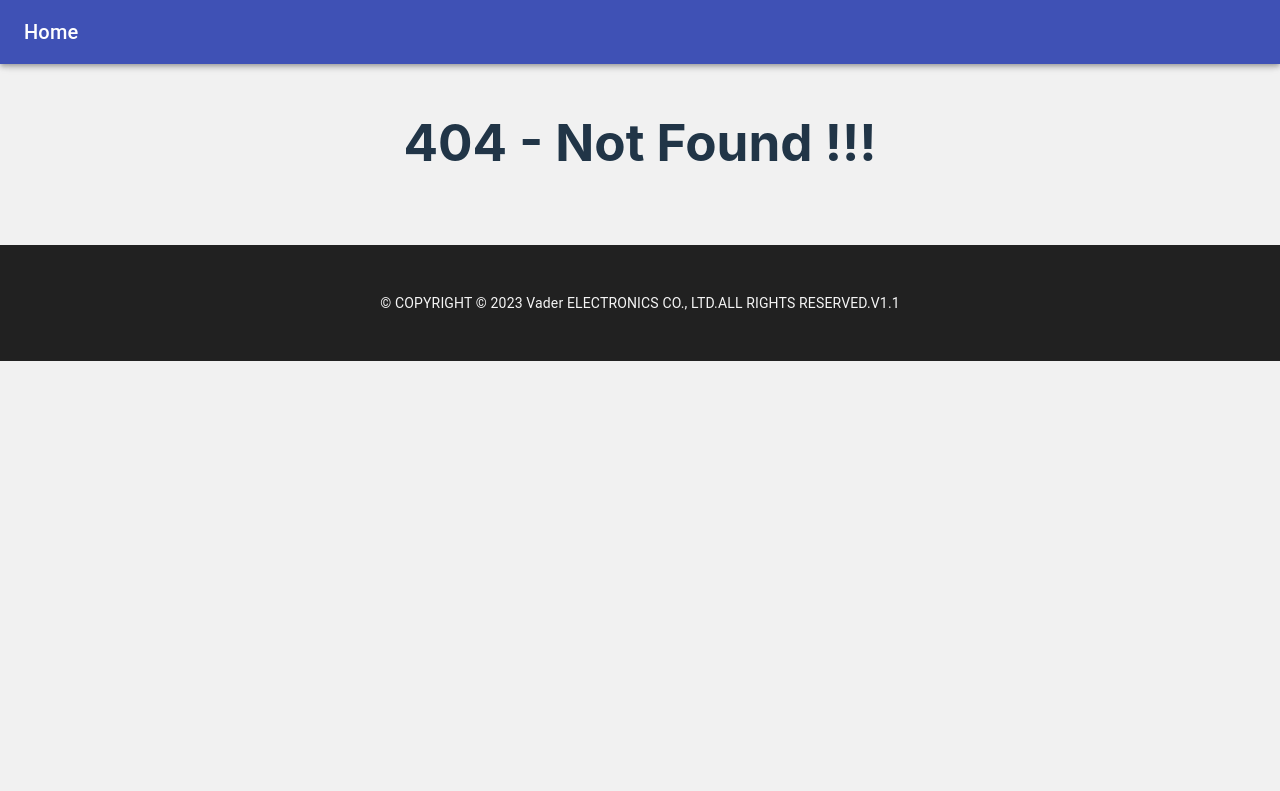
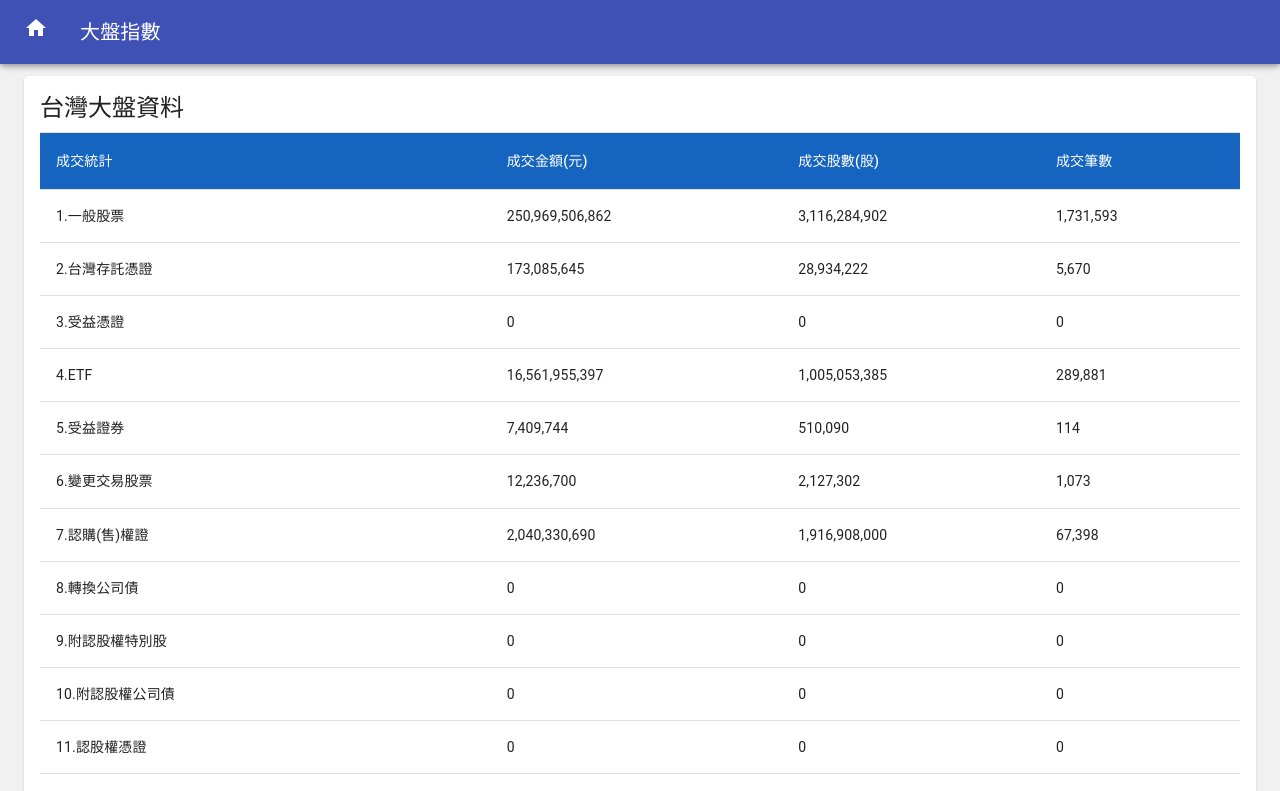
Before and after one commit to st9866101/b2c-chat-openai, a React (Vite) app: page /historicalTable in a window 1280 px wide. Before the commit this address had no page. Shown: the top 791 px of the page. Built offline with nearby package versions, Linux system fonts and the light colour scheme.

Commit message:
1.更新大盤指數UI 假資料

```diff
--- a/src/App.tsx
+++ b/src/App.tsx
@@ -1,6 +1,7 @@
 import { useState, useEffect } from 'react';
 import { BrowserRouter as BrowserRouter, Routes, Route } from 'react-router-dom';
 import Home from './pages/Home';
+import HistoricalTable from './pages/historicalTable';
 import Products from './pages/Products';
 import MahjongRules from './pages/MahjongRules';
 import Login from './pages/Login';
@@ -55,6 +56,7 @@ function App() {
         <Route path="/stock" element={<StockTable />} />
 
         <Route path="/b2c-chat-openai" element={<Home />} />
+        <Route path="/historicalTable" element={<HistoricalTable />} />
         <Route path="/products" element={<Products cartItems={cartItems} setCartItems={setCartItems} />} />
         <Route path="/mahjong" element={<MahjongRules />} />
         <Route path="/readme" element={<Readme />} />
--- a/src/components/Header.tsx
+++ b/src/components/Header.tsx
@@ -15,6 +15,7 @@ import {
     useTheme,
 } from '@material-ui/core';
 import { Menu as MenuIcon } from '@material-ui/icons';
+import HomeIcon from '@material-ui/icons/Home';
 // import UserAvatar from './UserAvatar';
 
 type Props = {
@@ -24,7 +25,7 @@ type Props = {
 const useStyles = makeStyles((theme) => ({
     toolbar: {
         display: 'flex',
-        justifyContent: 'space-between',
+        // justifyContent: 'space-between',
         gap: '0 1rem',
     },
     link: {
@@ -65,7 +66,12 @@ function Header({ isLoggedIn, setIsLoggedIn }: Props) {
             <Toolbar className={classes.toolbar}>
                 <Typography variant="h6">
                     <Link to="/" className={classes.link}>
-                        Home
+                        <HomeIcon />
+                    </Link>
+                </Typography>
+                <Typography variant="h6">
+                    <Link to="/historicalTable" className={classes.link}>
+                        大盤指數
                     </Link>
                 </Typography>
                 {/* <Typography variant="h6">
--- /dev/null
+++ b/src/pages/historicalTable.tsx
@@ -0,0 +1,196 @@
+
+import { Container, Typography, Card, CardContent, Divider, Table, TableContainer, TableHead, TableRow, TableCell, TableBody } from '@material-ui/core';
+import { makeStyles } from '@material-ui/core/styles';
+import React, { useState, useEffect } from 'react';
+
+// 定義資料型別
+type TaiwanStock = {
+    name: string;
+    value: number;
+};
+
+// 建立假資料
+const fakeData = {
+    "title": "113年01月05日 大盤統計資訊",
+    "fields": [
+        "成交統計",
+        "成交金額(元)",
+        "成交股數(股)",
+        "成交筆數"
+    ],
+    "data": [
+        [
+            "1.一般股票",
+            "250,969,506,862",
+            "3,116,284,902",
+            "1,731,593"
+        ],
+        [
+            "2.台灣存託憑證",
+            "173,085,645",
+            "28,934,222",
+            "5,670"
+        ],
+        [
+            "3.受益憑證",
+            "0",
+            "0",
+            "0"
+        ],
+        [
+            "4.ETF",
+            "16,561,955,397",
+            "1,005,053,385",
+            "289,881"
+        ],
+        [
+            "5.受益證券",
+            "7,409,744",
+            "510,090",
+            "114"
+        ],
+        [
+            "6.變更交易股票",
+            "12,236,700",
+            "2,127,302",
+            "1,073"
+        ],
+        [
+            "7.認購(售)權證",
+            "2,040,330,690",
+            "1,916,908,000",
+            "67,398"
+        ],
+        [
+            "8.轉換公司債",
+            "0",
+            "0",
+            "0"
+        ],
+        [
+            "9.附認股權特別股",
+            "0",
+            "0",
+            "0"
+        ],
+        [
+            "10.附認股權公司債",
+            "0",
+            "0",
+            "0"
+        ],
+        [
+            "11.認股權憑證",
+            "0",
+            "0",
+            "0"
+        ],
+        [
+            "12.公司債",
+            "0",
+            "0",
+            "0"
+        ],
+        [
+            "13.ETN",
+            "5,964,330",
+            "952,000",
+            "199"
+        ],
+        [
+            "14.創新板股票",
+            "112,865,414",
+            "1,755,748",
+            "846"
+        ],
+        [
+            "15.創新板-變更交易方法股票",
+            "0",
+            "0",
+            "0"
+        ],
+        [
+            "證券合計(1+6+14+15)",
+            "251,094,608,976",
+            "3,120,167,952",
+            "1,733,512"
+        ],
+        [
+            "總計(1~15)",
+            "269,883,354,782",
+            "6,072,525,649",
+            "2,096,774"
+        ]
+    ],
+    "hints": "單位：元、股"
+}
+const useStyles = makeStyles({
+    root: {
+        paddingTop: 20,
+        // height: '80vh',
+        display: 'flex',
+        alignItems: 'center',
+    },
+});
+
+
+function HistoricalTable() {
+    const [tableData, setTableData] = useState([]);
+
+    const classes = useStyles();
+
+    // useEffect(() => {
+    //     // 使用 fetch 發送 GET 請求至台灣證券交易所 API
+    //     fetch('https://www.twse.com.tw/rwd/zh/afterTrading/MI_INDEX?response=json&_=' + Date.now())
+    //         .then(response => response.json())
+    //         .then(data => {
+    //             const responseData = data;
+    //             console.log(data, '台灣證券交易所 API')
+    //             // 更新 tableData 狀態
+    //             // setTableData(responseData);
+
+    //         })
+    //         .catch(error => {
+    //             console.error('Fetch Error:', error);
+    //         });
+    // }, []);
+
+    return (
+        <Container className={classes.root}>
+            <Card style={{ width: '100%' }}>
+                <CardContent>
+                    <Typography variant="h5" gutterBottom>
+                        台灣大盤資料
+                    </Typography>
+                    <Divider />
+
+                    {/* 表格 */}
+                    <TableContainer>
+                        <Table>
+                            <TableHead>
+                                <TableRow>
+                                    {fakeData.fields.map((field, index) => (
+                                        <TableCell key={'field' + index}
+                                            style={{ backgroundColor: '#1565c0', color: '#fff' }}
+                                        >{field}</TableCell>
+                                    ))}
+                                </TableRow>
+                            </TableHead>
+                            <TableBody>
+                                {fakeData.data.map((rowData, rowIndex) => (
+                                    <TableRow key={rowIndex}>
+                                        {rowData.map((cellData, cellIndex) => (
+                                            <TableCell key={cellIndex}>{cellData}</TableCell>
+                                        ))}
+                                    </TableRow>
+                                ))}
+                            </TableBody>
+                        </Table>
+                    </TableContainer>
+                </CardContent>
+            </Card>
+        </Container>
+    );
+}
+
+export default HistoricalTable;
--- a/tsconfig.json
+++ b/tsconfig.json
@@ -20,6 +20,6 @@
     "noUnusedParameters": true,
     "noFallthroughCasesInSwitch": true
   },
-  "include": ["src"],
+  "include": ["src", "src/pages/.tsx"],
   "references": [{ "path": "./tsconfig.node.json" }]
 }
```
